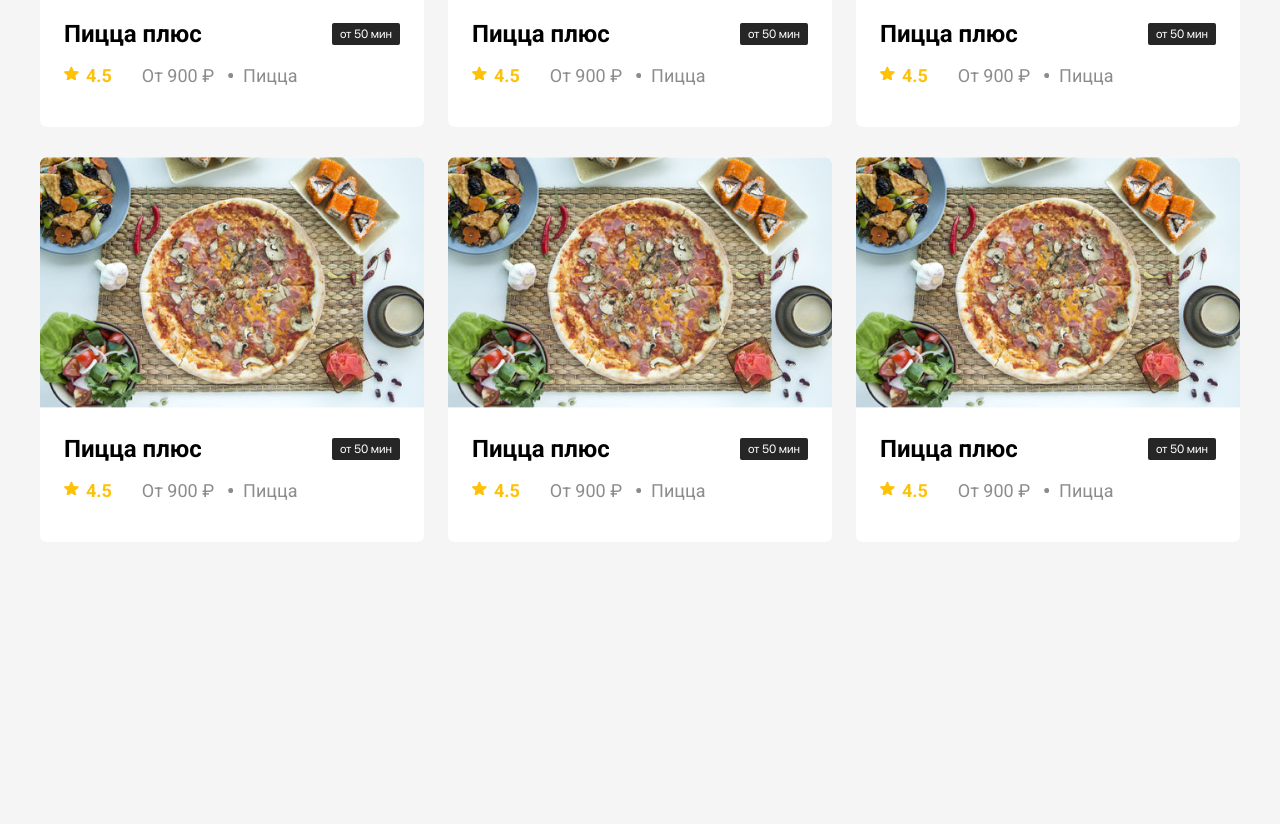
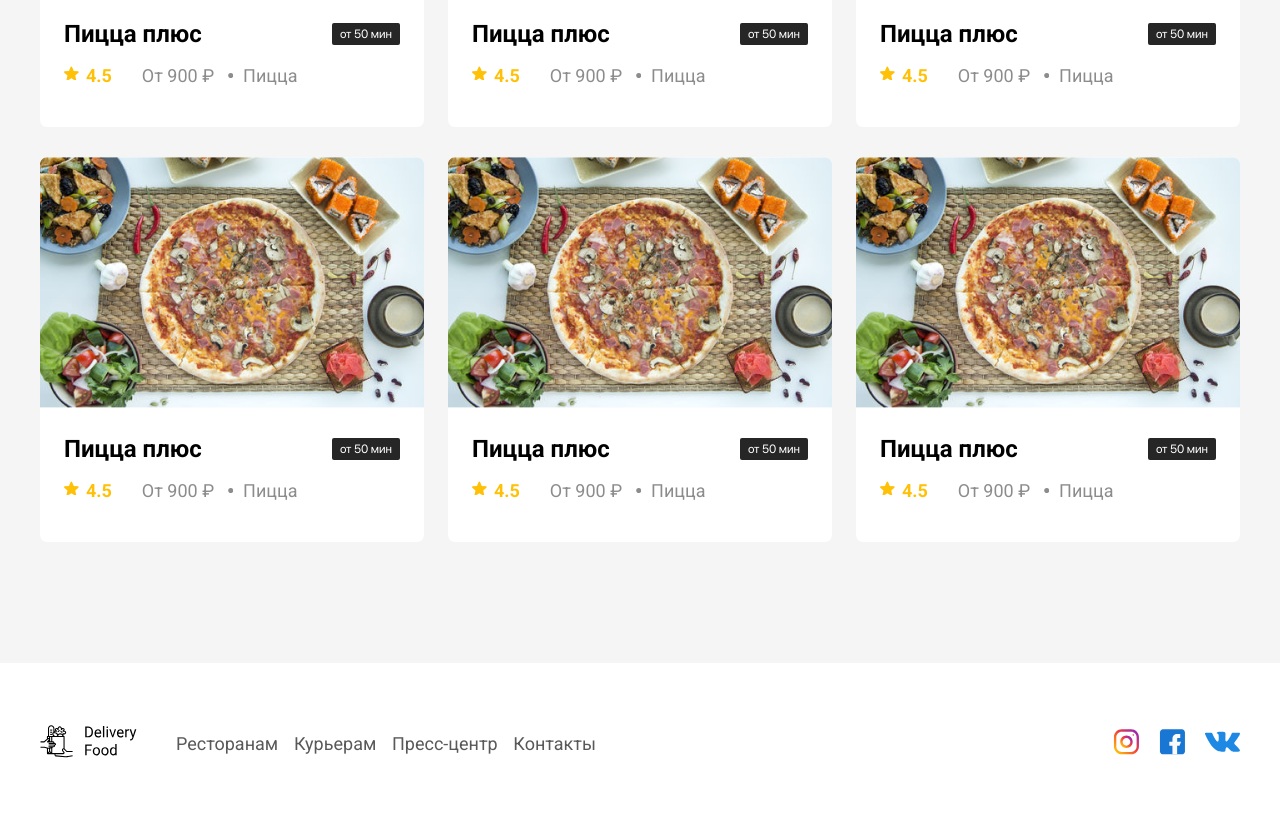
Before and after one commit to kursweb21/lessons, a plain HTML site: page index.html in a window 1280 px wide. Shown: the part 813-1637 px from the top of the page. Before the commit the page ends 1385 px from the top, so only its background shows below. Drawn offline with Linux system fonts and the light colour scheme.

Commit message:
Сверстали секцию footer

```diff
--- a/css/style.css
+++ b/css/style.css
@@ -115,6 +115,9 @@ body {
 }
 
 /* секция рестораны */
+.section-rest {
+    padding-bottom: 91px;
+}
 .section__header {
     display: flex;
     justify-content: space-between;
@@ -209,3 +212,34 @@ body {
     left: -15px;
     margin-top: -3px;
 }
+/* footer секция */
+.footer {
+    background-color: #fff;
+    padding: 60px 0;
+}
+.footer-block {
+    max-width: 556px;
+    width: 100%;
+    display: flex;
+    align-items: center;
+    justify-content: space-between;
+}
+.navigation {
+    max-width: 420px;
+    width: 100%;
+    display: flex;
+    justify-content: space-between;
+}
+.nav-link {
+    font-size: 18px;
+    line-height: 21px;
+    color: #595959;
+    text-decoration: none;
+}
+.social-block {
+    max-width: 127px;
+    width: 100%;
+    display: flex;
+    justify-content: space-between;
+    align-items: center;
+}
--- a/index.html
+++ b/index.html
@@ -193,5 +193,36 @@
 </section>
 <!-- /.section section-rest -->
 
+<footer class="footer">
+    <div class="container block">
+        <div class="footer-block">
+            <a href="index.html" class="logo-link">
+                <img src="./img/logo.svg" alt="Логотип" class="logo-img">
+            </a>
+            <nav class="navigation">
+                <a href="#" class="nav-link">Ресторанам</a>
+                <a href="#" class="nav-link">Курьерам</a>
+                <a href="#" class="nav-link">Пресс-центр</a>
+                <a href="#" class="nav-link">Контакты</a>
+            </nav>
+            <!-- /.navigation -->
+        </div>
+        <!-- /.footer-block -->
+        <div class="social-block">
+            <a href="#" class="social-link">
+                <img src="./img/inst.svg" alt="социальная сеть" class="social-img">
+            </a>
+            <a href="#" class="social-link">
+                <img src="./img/face.svg" alt="социальная сеть" class="social-img">
+            </a>
+            <a href="#" class="social-link">
+                <img src="./img/vk.svg" alt="социальная сеть" class="social-img">
+            </a>
+        </div>
+    </div>
+    <!-- /.container block -->
+</footer>
+<!-- /.footer -->
+
 </body>
 </html>
```
Also changed, not shown: img/face.svg (added), img/inst.svg (added), img/vk.svg (added).
